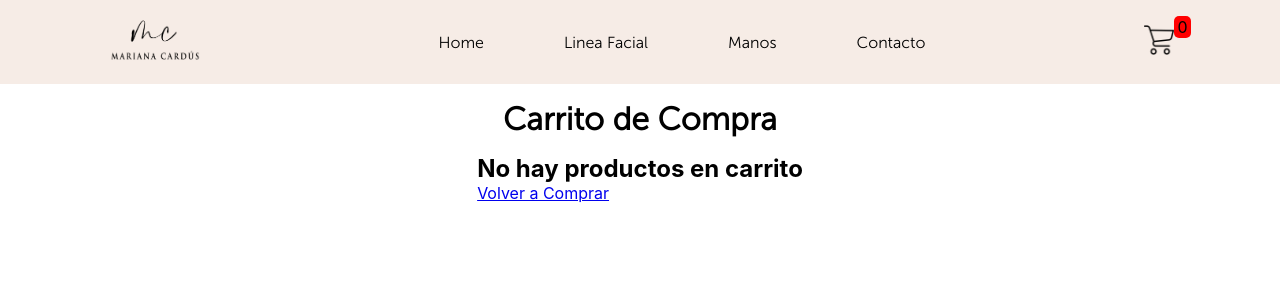
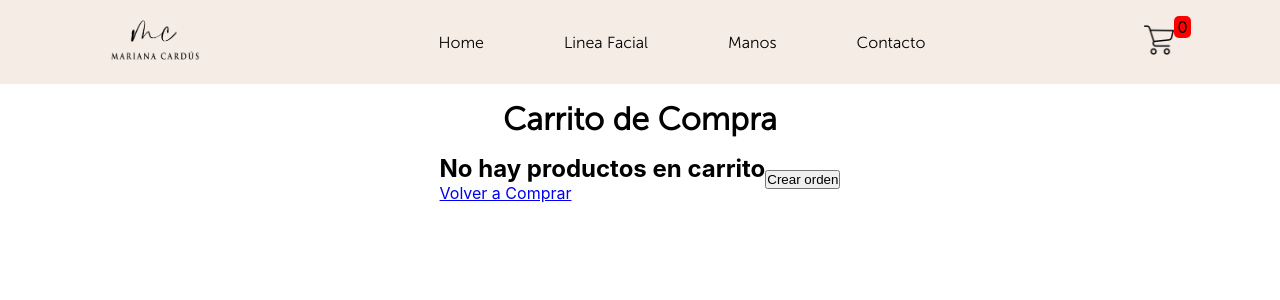
Before and after one commit to FranciscoBaglietto/Mariana-Cardus-ReactJs, a React (Create React App) app: page /cart in a window 1280 px wide. Shown: the top 300 px of the page. Built offline with nearby package versions, Linux system fonts and the light colour scheme.

Commit message:
entrega de ordenes

```diff
--- a/package.json
+++ b/package.json
@@ -7,6 +7,7 @@
     "@testing-library/react": "^13.3.0",
     "@testing-library/user-event": "^13.5.0",
     "firebase": "^9.10.0",
+    "moment": "^2.29.4",
     "react": "^18.2.0",
     "react-dom": "^18.2.0",
     "react-router-dom": "^6.3.0",
--- a/src/components/Cart/Cart.js
+++ b/src/components/Cart/Cart.js
@@ -2,10 +2,29 @@ import { useContext } from "react"
 import { Link } from "react-router-dom";
 import { CartContext } from "../../context/cartContext"
 import '../Cart/Cart.css'
+import moment from "moment/moment";
+import { collection, addDoc, firestore, getFirestore } from "firebase/firestore";
 
 const Cart = () => {
     const { cart, removeItem } = useContext(CartContext);
-    console.log('cart', cart)
+
+    const createOrder = () => {
+        const db = getFirestore();
+        const order = {
+            buyer: {
+                name: 'Juan',
+                phone: '12346',
+                email: 'juantest@gmail.com'
+            },
+            items: cart,
+            total: cart.reduce((valorPasado, valorActual) => valorPasado + (valorActual.precio * valorActual.cantidad), 0),
+            date: moment().format(),
+        };
+        const query = collection(db, 'orders');
+        addDoc(query, order).then(({id}) =>alert('Felicidades por tu compra'))
+        .catch(() => alert('Tu compra no pudo ser realizada'))
+
+    };
 
     return (
         <>
@@ -34,6 +53,9 @@ const Cart = () => {
                         ))}
                     </>
                 )}
+                <div>
+                    <button onClick={createOrder}>Crear orden</button>
+                </div>
             </div>
         </>
     )
--- a/src/components/ItemListContainer/ItemListContainer.js
+++ b/src/components/ItemListContainer/ItemListContainer.js
@@ -1,5 +1,4 @@
 import './ItemListContainer.css'
-//import Data from '../Data/Data';
 import { useEffect, useState } from 'react';
 import ItemList from '../ItemList/ItemList';
 import { useParams } from 'react-router-dom';
```
Also changed, not shown: 1 other file (tests, documents, lock files or other folders).
